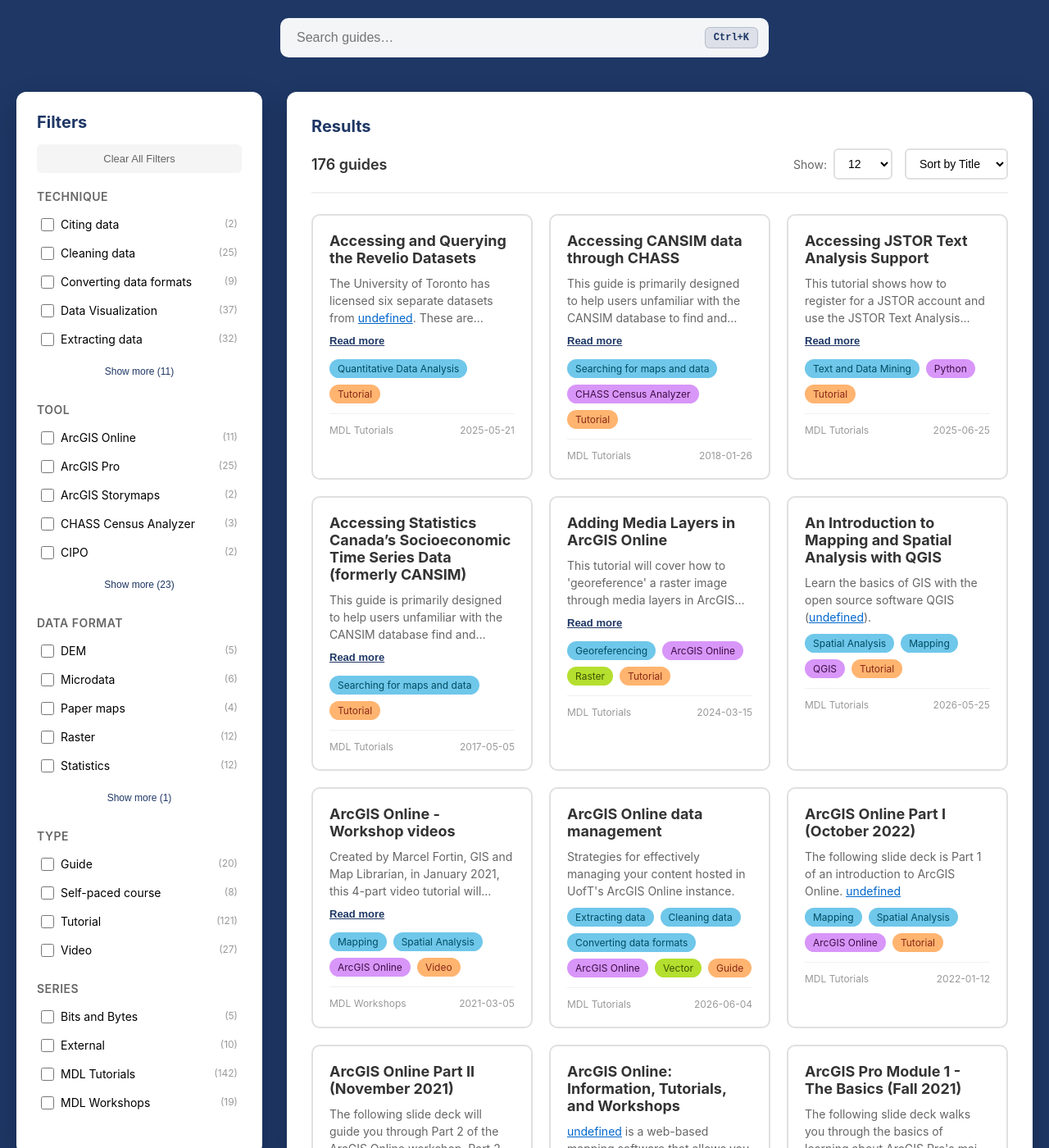
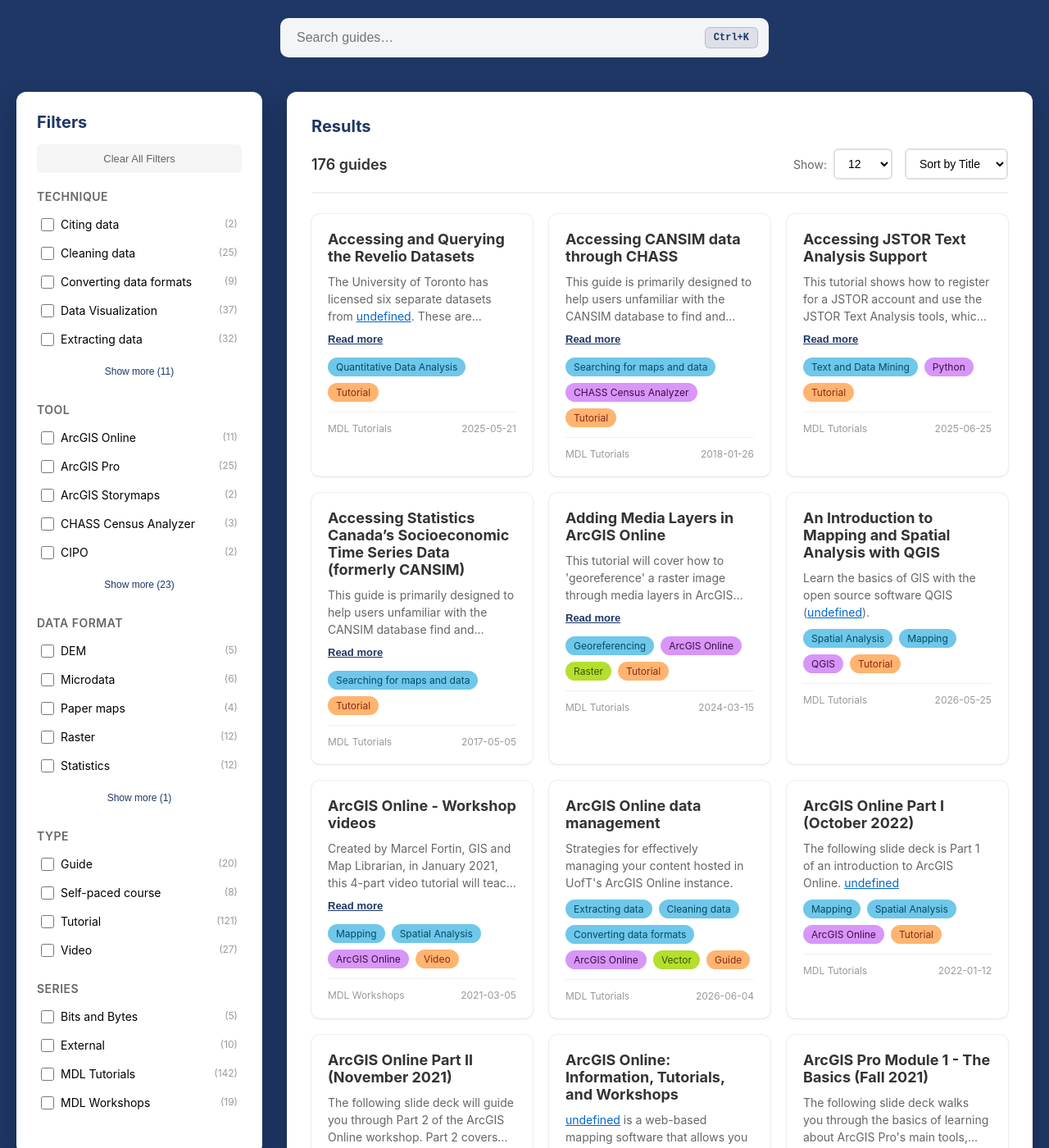
Before and after one commit to MDLutoronto/tutorials-search, a Jekyll site: the page built from page.md, in a window 1280 px wide and 1400 px high, scrolled down 299 px. Shown: the whole window at 82% size. Built offline with Jekyll 4.4.1, drawn with Linux system fonts in a browser that asks for light colours.

Commit message:
fix: give guide cards a shadow edge instead of a grey border
The 2px grey border boxed the grid in while the sidebar and results
panel already use shadows. Cards now rest on a layered shadow ring and
keep the navy ring on hover.

Co-Authored-By: Claude Opus 5.5 <noreply@anthropic.com>

```diff
--- a/_layouts/minimal_search.html
+++ b/_layouts/minimal_search.html
@@ -397,10 +397,13 @@
         }
 
         .guides-card {
-            border: 2px solid #e0e0e0;
             border-radius: 10px;
             padding: 20px;
-            transition: transform 150ms ease-out, box-shadow 150ms ease-out, border-color 150ms ease-out;
+            box-shadow:
+                0 0 0 1px rgba(0,0,0,0.06),
+                0 1px 2px -1px rgba(0,0,0,0.06),
+                0 2px 4px rgba(0,0,0,0.04);
+            transition: transform 150ms ease-out, box-shadow 150ms ease-out;
             background: white;
             min-width: 0;
             max-width: 100%;
@@ -408,8 +411,9 @@
 
         .guides-card:hover {
             transform: translateY(-2px);
-            box-shadow: 0 8px 20px rgba(0,0,0,0.1);
-            border-color: rgba(30, 55, 101, 0.8);
+            box-shadow:
+                0 0 0 1px rgba(30, 55, 101, 0.8),
+                0 8px 20px rgba(0,0,0,0.1);
         }
 
         .guides-card h3 {
```
